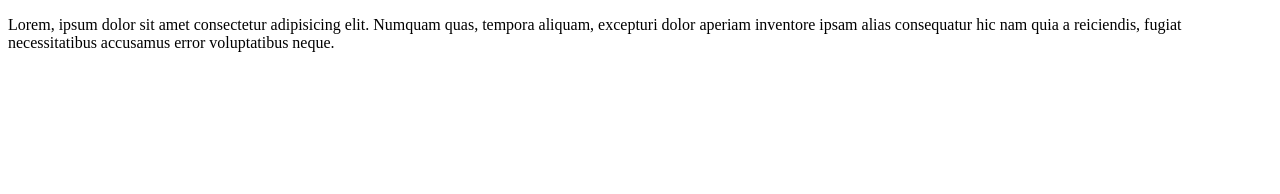
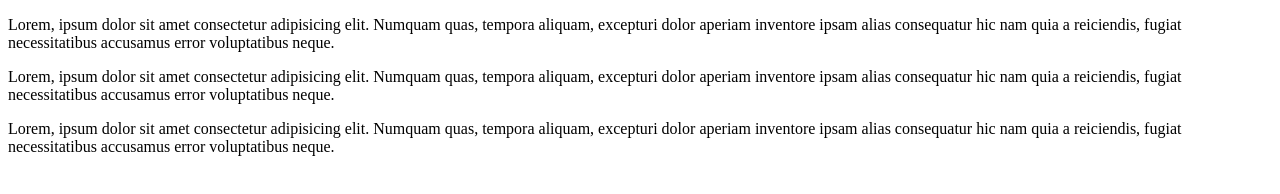
Before and after one commit to LaviniaX/branching, a plain HTML site: page index.html in a window 1280 px wide. Drawn offline with Linux system fonts and the light colour scheme.

Commit message:
add nova disciplinas

```diff
--- a/index.html
+++ b/index.html
@@ -11,5 +11,14 @@
         <title> Gerenciamento de configuração e Mudanças</title>
         <p>Lorem, ipsum dolor sit amet consectetur adipisicing elit. Numquam quas, tempora aliquam, excepturi dolor aperiam inventore ipsam alias consequatur hic nam quia a reiciendis, fugiat necessitatibus accusamus error voluptatibus neque.</p>
     </article>
+    <article>
+        <title> Densenvolvimento web</title>
+        <p>Lorem, ipsum dolor sit amet consectetur adipisicing elit. Numquam quas, tempora aliquam, excepturi dolor aperiam inventore ipsam alias consequatur hic nam quia a reiciendis, fugiat necessitatibus accusamus error voluptatibus neque.</p>
+    </article>
+    <article>
+        <title> Banco de dados</title>
+        <p>Lorem, ipsum dolor sit amet consectetur adipisicing elit. Numquam quas, tempora aliquam, excepturi dolor aperiam inventore ipsam alias consequatur hic nam quia a reiciendis, fugiat necessitatibus accusamus error voluptatibus neque.</p>
+    </article>
+
 </body>
 </html>
```
